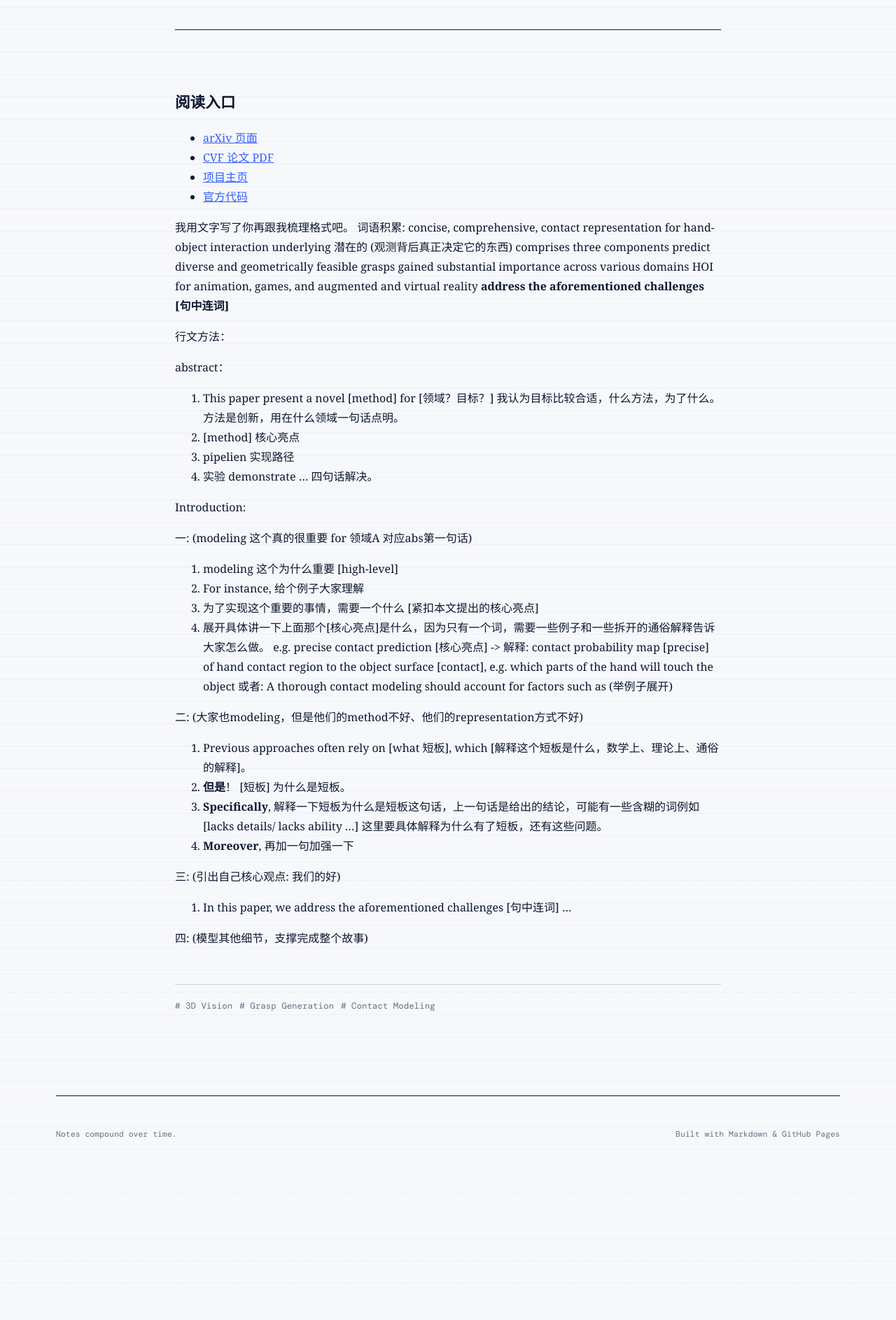
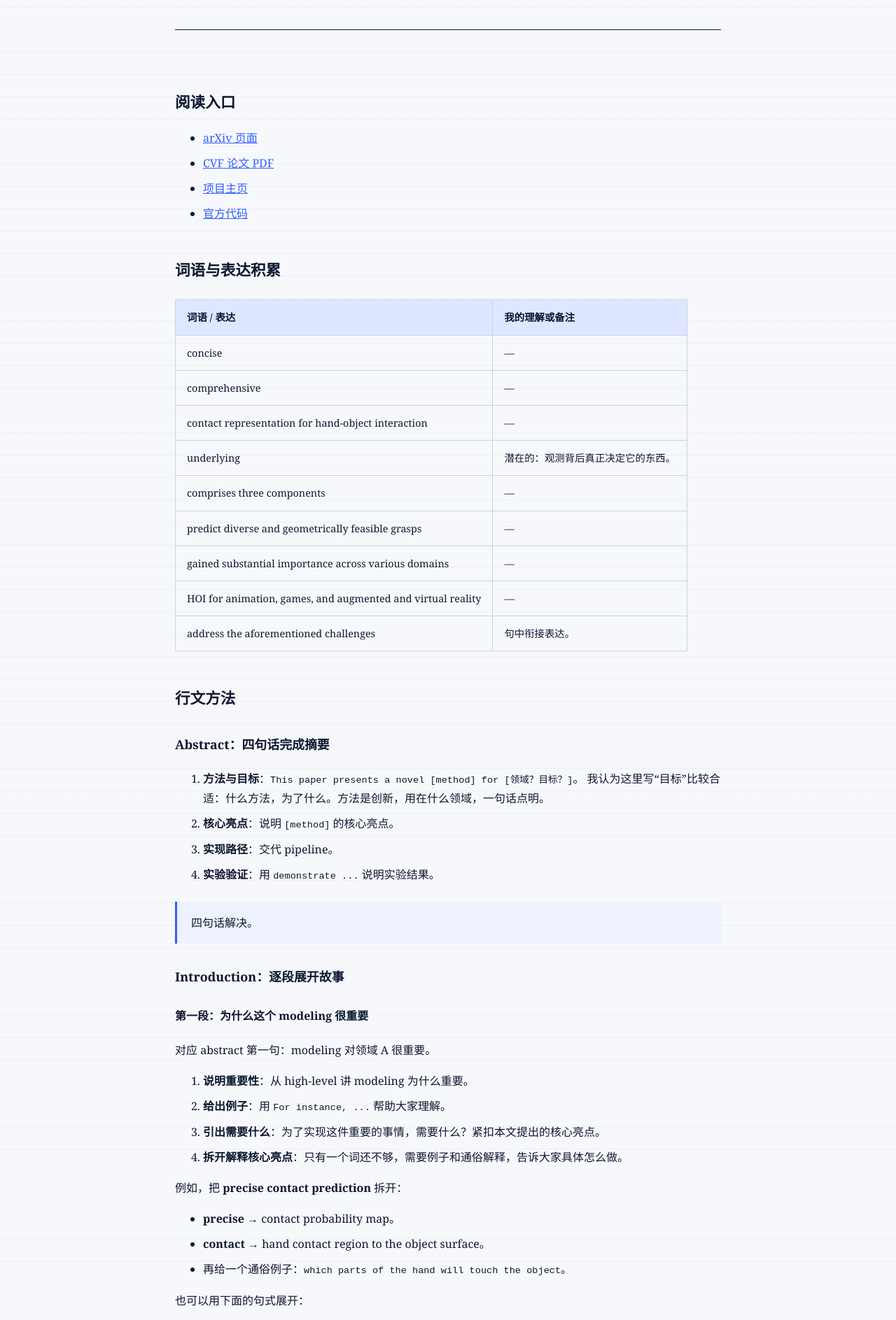
Before and after one commit to Kairui-SHI/paper-reading-log, a Jekyll site: the page built from _notes/2026-10-04-contactgen.md, in a window 1280 px wide. Shown: the part 502-2389 px from the top of the page at 70% size. Built offline with Jekyll 4.4.1, drawn with Linux system fonts in a browser that asks for light colours; before the commit the page ends 2178 px from its top, so only the background shows below that; some of the changed text lies outside the part shown.

Commit message:
Format ContactGen notes and add reversible one-click formatting

```diff
--- a/_config.yml
+++ b/_config.yml
@@ -25,6 +25,7 @@ exclude:
   - package.json
   - package-lock.json
   - .editor-drafts
+  - .editor-backups
   - README.md
   - templates
   - Gemfile
--- a/_notes/2026-10-04-contactgen.md
+++ b/_notes/2026-10-04-contactgen.md
@@ -19,40 +19,72 @@ summary: 以物体为中心表示手与物体的接触关系，再通过条件
 - [项目主页](https://stevenlsw.github.io/contactgen/)
 - [官方代码](https://github.com/stevenlsw/contactgen)
 
-我用文字写了你再跟我梳理格式吧。
-词语积累: concise, comprehensive,  contact representation for hand-object interaction
-underlying 潜在的 (观测背后真正决定它的东西)
-comprises three components
-predict diverse and geometrically feasible grasps
-gained substantial importance across various domains
-HOI for animation, games, and augmented and virtual reality
-**address the aforementioned challenges [句中连词]**
+## 词语与表达积累
 
-行文方法：
+| 词语 / 表达 | 我的理解或备注 |
+| --- | --- |
+| concise | — |
+| comprehensive | — |
+| contact representation for hand-object interaction | — |
+| underlying | 潜在的：观测背后真正决定它的东西。 |
+| comprises three components | — |
+| predict diverse and geometrically feasible grasps | — |
+| gained substantial importance across various domains | — |
+| HOI for animation, games, and augmented and virtual reality | — |
+| address the aforementioned challenges | 句中衔接表达。 |
 
-abstract：
-1. This paper present a novel [method] for [领域？目标？] 我认为目标比较合适，什么方法，为了什么。方法是创新，用在什么领域一句话点明。
-2. [method] 核心亮点
-3. pipelien 实现路径
-4. 实验 demonstrate ...
-四句话解决。
+## 行文方法
 
-Introduction:
+### Abstract：四句话完成摘要
 
-一: (modeling 这个真的很重要 for 领域A 对应abs第一句话)
-1. modeling 这个为什么重要 [high-level]
-2. For instance, 给个例子大家理解
-3. 为了实现这个重要的事情，需要一个什么 [紧扣本文提出的核心亮点]
-4. 展开具体讲一下上面那个[核心亮点]是什么，因为只有一个词，需要一些例子和一些拆开的通俗解释告诉大家怎么做。 e.g. precise contact prediction [核心亮点] -> 解释: contact probability map [precise] of hand contact region to the object surface [contact], e.g. which parts of the hand will touch the object
-或者: A thorough contact modeling should account for factors such as (举例子展开)
+1. **方法与目标**：`This paper presents a novel [method] for [领域？目标？]`。
+   我认为这里写“目标”比较合适：什么方法，为了什么。方法是创新，用在什么领域，一句话点明。
+2. **核心亮点**：说明 `[method]` 的核心亮点。
+3. **实现路径**：交代 pipeline。
+4. **实验验证**：用 `demonstrate ...` 说明实验结果。
 
-二: (大家也modeling，但是他们的method不好、他们的representation方式不好)
-1. Previous approaches often rely on [what 短板], which [解释这个短板是什么，数学上、理论上、通俗的解释]。
-2. **但是**！ [短板] 为什么是短板。
-3. **Specifically**, 解释一下短板为什么是短板这句话，上一句话是给出的结论，可能有一些含糊的词例如 [lacks details/ lacks ability ...] 这里要具体解释为什么有了短板，还有这些问题。
-4. **Moreover**, 再加一句加强一下
+> 四句话解决。
 
-三: (引出自己核心观点: 我们的好)
-1. In this paper, we address the aforementioned challenges [句中连词] ...
+### Introduction：逐段展开故事
 
-四: (模型其他细节，支撑完成整个故事)
+#### 第一段：为什么这个 modeling 很重要
+
+对应 abstract 第一句：modeling 对领域 A 很重要。
+
+1. **说明重要性**：从 high-level 讲 modeling 为什么重要。
+2. **给出例子**：用 `For instance, ...` 帮助大家理解。
+3. **引出需要什么**：为了实现这件重要的事情，需要什么？紧扣本文提出的核心亮点。
+4. **拆开解释核心亮点**：只有一个词还不够，需要例子和通俗解释，告诉大家具体怎么做。
+
+例如，把 **precise contact prediction** 拆开：
+
+- **precise** → contact probability map。
+- **contact** → hand contact region to the object surface。
+- 再给一个通俗例子：`which parts of the hand will touch the object`。
+
+也可以用下面的句式展开：
+
+> A thorough contact modeling should account for factors such as ...
+
+后面举例说明需要考虑的因素。
+
+#### 第二段：已有方法有什么短板
+
+大家也在做 modeling，但是他们的 method 或 representation 方式存在问题。
+
+1. **指出短板**：`Previous approaches often rely on [短板], which [解释]`。从数学、理论或通俗的角度解释这个短板是什么。
+2. **转折**：但是，这个短板为什么构成问题？
+3. **具体解释**：用 **Specifically** 展开。上一句给出结论，可能包含 `lacks details`、`lacks ability` 等含糊表达；这里要具体说明短板为什么会带来这些问题。
+4. **进一步加强**：用 **Moreover** 再加一句。
+
+#### 第三段：引出自己的核心观点
+
+说明“我们的方法好在哪里”，回应前面的问题：
+
+> In this paper, we address the aforementioned challenges ...
+
+其中 **address the aforementioned challenges** 用来衔接上文。
+
+#### 第四段：补充模型细节
+
+介绍其他模型细节，支撑并完成整个故事。
--- a/assets/css/style.css
+++ b/assets/css/style.css
@@ -169,6 +169,16 @@ footer {
 .note-content { padding: 36px 0; }
 .note-content h2 { margin-top: 48px; font-size: 1.35rem; }
 .note-content a { color: var(--blue); }
+.note-content h3 { margin-top: 32px; font-size: 1.12rem; }
+.note-content h4 { margin-top: 26px; font-size: 1rem; }
+.note-content li { margin-bottom: 8px; }
+.note-content blockquote { margin: 24px 0; padding: 10px 20px; border-left: 3px solid var(--blue); background: #eef2ff; }
+.note-content blockquote p { margin: 6px 0; }
+.note-content table { display: block; max-width: 100%; overflow-x: auto; border-collapse: collapse; margin: 24px 0; font-size: .9rem; }
+.note-content th, .note-content td { padding: 12px 16px; border: 1px solid var(--line); text-align: left; vertical-align: top; }
+.note-content th { background: var(--blue-soft); }
+.note-content code { font-size: .85em; overflow-wrap: anywhere; }
+.note-content pre { overflow-x: auto; }
 .tag-row { padding-top: 22px; display: flex; flex-wrap: wrap; gap: 10px; border-top: 1px solid var(--line); color: var(--muted); font: .78rem var(--mono); }
 
 footer {
--- a/editor/index.html
+++ b/editor/index.html
@@ -5,9 +5,9 @@
 <header><a class="brand" href="https://kairui-shi.github.io/paper-reading-log/" target="_blank" rel="noopener"><img src="/assets/favicon.svg" alt="" width="32" height="32">阅读笔记 <small>编辑室</small></a><div class="actions"><span id="state" role="status">正在载入</span><button id="settings">发布设置</button><button id="save">保存草稿</button><button id="publish" class="primary">发布 ↗</button></div></header>
 <div class="workspace">
 <aside><div class="sidebar-heading"><span>我的阅读</span><button id="new" aria-label="新建笔记">＋ 新建</button></div><input id="search" type="search" placeholder="搜索关键词" aria-label="搜索笔记标题、标签和正文"><nav id="list" aria-label="笔记列表"></nav><p class="sidebar-footer">随手记下，再慢慢想明白。</p></aside>
-<main><section class="compose"><div class="panel-heading"><span>01 / 写下想法</span><span>MARKDOWN</span></div><form id="metadata"><input id="title" placeholder="论文标题 / 今天的阅读" aria-label="标题" required><div class="fields"><label>阅读日期<input id="date" type="date" required></label><label>状态<select id="status"><option>阅读中</option><option>准备阅读</option><option>已读完</option></select></label></div><label>论文链接<input id="paper_url" type="url" placeholder="https://arxiv.org/abs/…"></label><details><summary>作者、标签和摘要</summary><label>作者<input id="authors"></label><label>标签（逗号分隔）<input id="tags"></label><label>一句话摘要<input id="summary"></label><label>代码链接<input id="code_url" type="url"></label></details></form><div class="toolbar"><button type="button" data-insert="## ">标题</button><button type="button" data-insert="**文字**">加粗</button><button type="button" data-insert="- ">列表</button><button type="button" data-insert="[文字](https://)">链接</button><button type="button" data-insert="![图片说明](https://)">图片</button><button type="button" data-insert="$$\nE = mc^2\n$$">公式</button></div><textarea id="body" aria-label="Markdown 正文" spellcheck="false" placeholder="从这里开始自由记录…"></textarea><div class="editor-footer"><span id="words">0 字</span><span>Ctrl / ⌘ + S 保存</span></div></section>
+<main><section class="compose"><div class="panel-heading"><span>01 / 写下想法</span><span>MARKDOWN</span></div><form id="metadata"><input id="title" placeholder="论文标题 / 今天的阅读" aria-label="标题" required><div class="fields"><label>阅读日期<input id="date" type="date" required></label><label>状态<select id="status"><option>阅读中</option><option>准备阅读</option><option>已读完</option></select></label></div><label>论文链接<input id="paper_url" type="url" placeholder="https://arxiv.org/abs/…"></label><details><summary>作者、标签和摘要</summary><label>作者<input id="authors"></label><label>标签（逗号分隔）<input id="tags"></label><label>一句话摘要<input id="summary"></label><label>代码链接<input id="code_url" type="url"></label></details></form><div class="toolbar"><button id="format-note" type="button" title="整理标题、列表与空行，保留原文">整理格式</button><button id="undo-format" type="button" disabled>撤销整理</button><button type="button" data-insert="## ">标题</button><button type="button" data-insert="**文字**">加粗</button><button type="button" data-insert="- ">列表</button><button type="button" data-insert="[文字](https://)">链接</button><button type="button" data-insert="![图片说明](https://)">图片</button><button type="button" data-insert="$$\nE = mc^2\n$$">公式</button></div><textarea id="body" aria-label="Markdown 正文" spellcheck="false" placeholder="从这里开始自由记录…"></textarea><div class="editor-footer"><span id="words">0 字</span><span>Ctrl / ⌘ + S 保存</span></div></section>
 <section class="preview-panel"><div class="panel-heading"><span>02 / 阅读效果</span><span>LIVE PREVIEW</span></div><article id="preview"><p id="preview-meta"></p><h1 id="preview-title"></h1><p id="preview-summary"></p><div id="preview-body"></div></article></section></main>
 </div>
 <dialog id="settings-dialog"><h2>发布设置</h2><p>默认使用本机 Git 登录。也可以填写仅授权此仓库、具有 Contents 读写权限的 GitHub 令牌。令牌只保留在当前页面内存中，关闭后清除。</p><label>GitHub 令牌<input id="token" type="password" autocomplete="off" placeholder="可留空"></label><a href="https://github.com/settings/personal-access-tokens/new" target="_blank" rel="noopener">创建仓库专用令牌 ↗</a><button id="close-settings" class="primary">完成</button></dialog>
-<script src="/node_modules/marked/lib/marked.umd.js"></script><script src="/node_modules/dompurify/dist/purify.min.js"></script><script src="/node_modules/katex/dist/katex.min.js"></script><script src="/node_modules/katex/dist/contrib/auto-render.min.js"></script><script src="/editor/app.js" defer></script>
+<script src="/node_modules/marked/lib/marked.umd.js"></script><script src="/node_modules/dompurify/dist/purify.min.js"></script><script src="/node_modules/katex/dist/katex.min.js"></script><script src="/node_modules/katex/dist/contrib/auto-render.min.js"></script><script src="/editor/format.js"></script><script src="/editor/app.js" defer></script>
 </body></html>
```
Also changed, not shown: _notes/2026-10-05-ca2cab12.md (+62 -30 lines), editor/app.js (+15 -1 lines), editor/format.js (added, +30 -0 lines), editor/format.test.mjs (added, +12 -0 lines), editor/server.mjs (+17 -3 lines), editor/server.test.mjs (+6 -1 lines), README.md, 1 other file.
